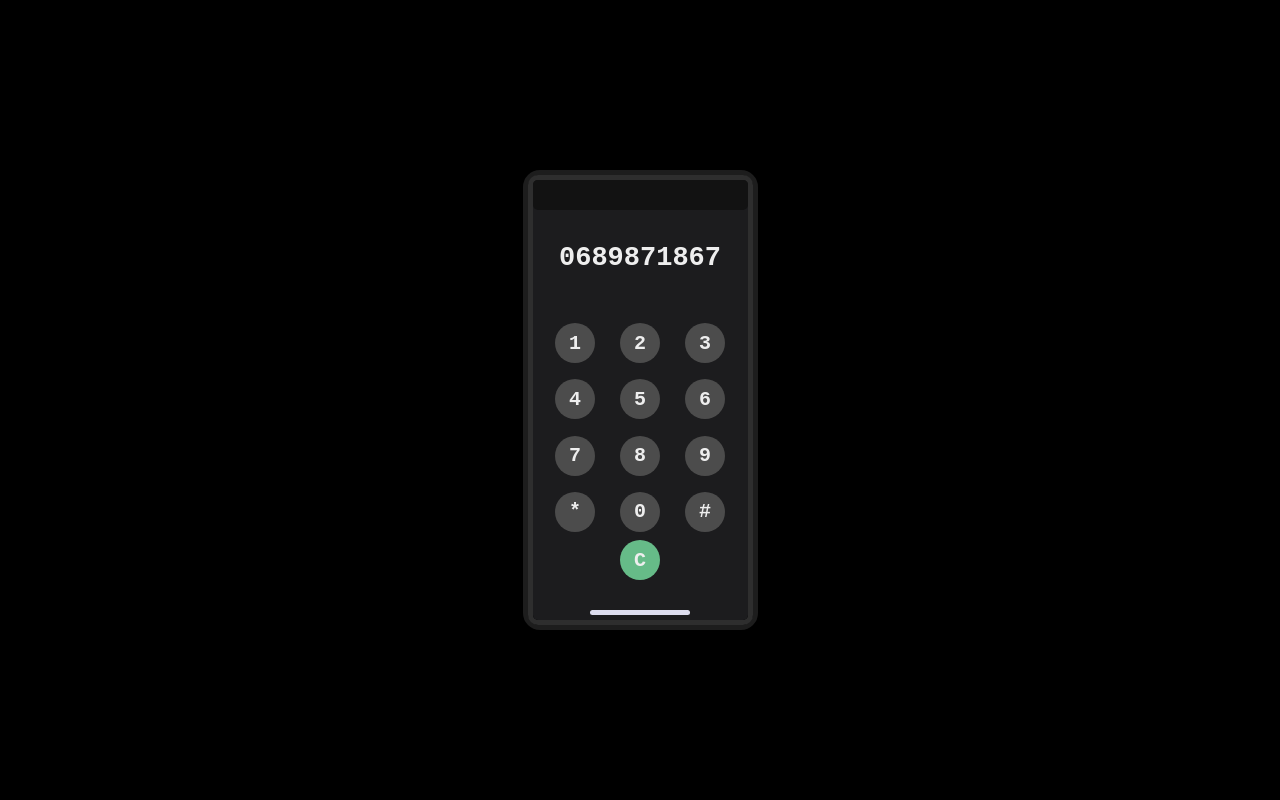
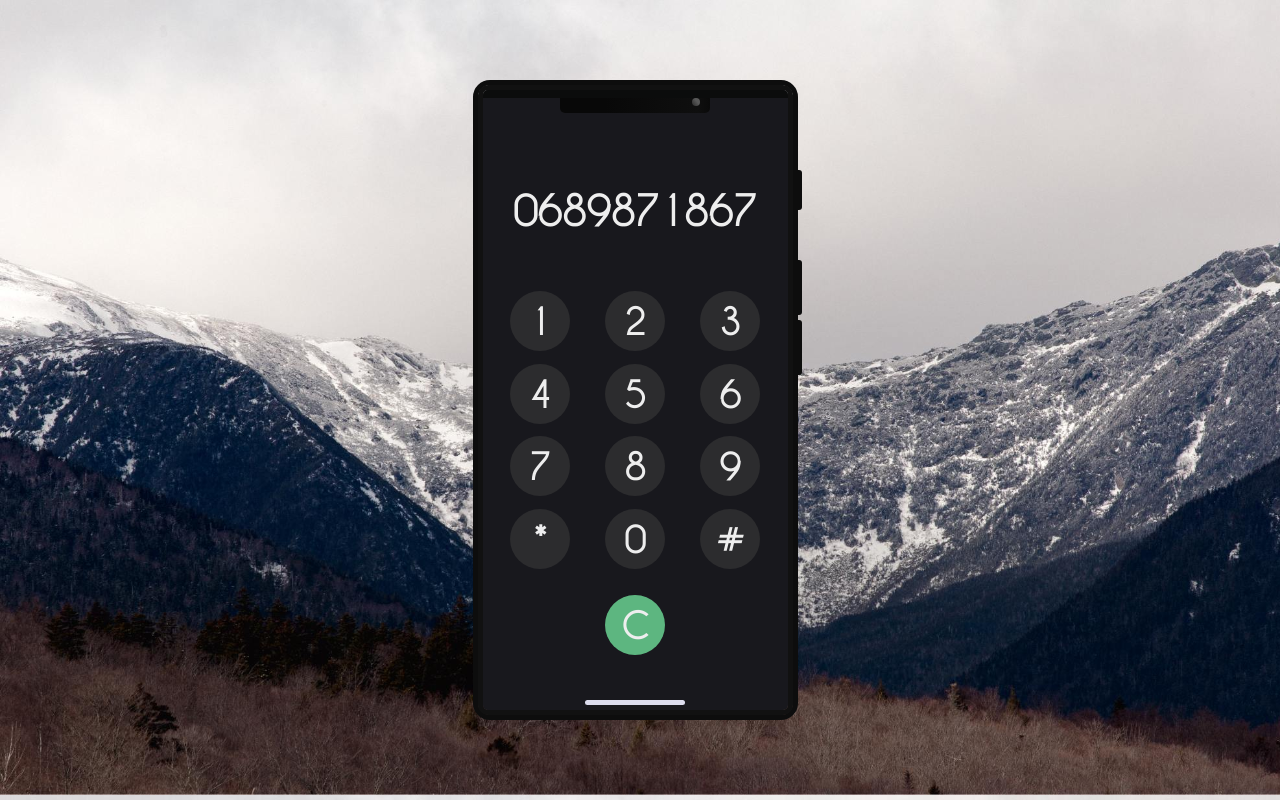
Before and after one commit to hexxt-git/phone-number-validator, a plain HTML site: page index.html in a window 1280 px wide. Drawn offline with Linux system fonts and the light colour scheme.

Commit message:
update to the design

```diff
--- a/index.html
+++ b/index.html
@@ -7,11 +7,21 @@
         <script defer src="./script.js"></script>
     </head>
     <body>
+        <div id="container">
+            <div id="buttons">
+                <div id="buttons">
+                    <div id="btn1"></div>
+                    <div id="btn2"></div>
+                    <div id="btn3"></div>
+                </div>
+            </div>
             <div id="a">
                 <div id="b">
                     <div id="c">
                         <div id="top">
-
+                            <div id="camera">
+                                <div></div>
+                            </div>
                         </div>
                         <div id="phone">
                             0689871867
@@ -35,5 +45,6 @@
                     </div>
                 </div>
             </div>
+        </div>
     </body>
 </html>
--- a/style.css
+++ b/style.css
@@ -1,36 +1,70 @@
+@font-face {
+    font-family: CaviarDreams;
+    src: url(CaviarDreams.ttf);
+  }
 body{
-    background-color: #000;
+    background: url(./freenaturestock-1955.jpg);
+    background-size: cover;
     color: #EEE;
     font-family: monospace;
     font-weight: bold;
     margin: 0px;
     height: calc(100vh - 5px);
-    font-family: monospace;
+    font-family: CaviarDreams;
+
+}
+#container{
     height: 100vh;
     display: flex;
     justify-content: center;
     align-items: center;
-    --number: 25px;
+    --number: 35px;
+    flex-direction: row-reverse;
+}
+#buttons{
+    width: 10px;
+    height: 600px;
+}
+#btn1{
+    width: 4px;
+    height: 40px;
+    margin-top: 70px;
+    background-color: #0D0D0D;
+    border-radius: 0px 3px 3px 0px;
+}
+#btn2{
+    width: 4px;
+    height: 55px;
+    margin-top: 50px;
+    background-color: #0D0D0D;
+    border-radius: 0px 3px 3px 0px;
+}
+#btn3{
+    width: 4px;
+    height: 55px;
+    margin-top: 5px;
+    background-color: #0D0D0D;
+    border-radius: 0px 3px 3px 0px;
 }
 #a{
     width: calc(var(--number) * 9);
     height: calc(var(--number) * 18);
-    border: #1d1d1d solid 5px;
+    border: #0D0D0D solid 5px;
     border-radius: 17px;
 }
 #b{
     height: calc(100% - 10px);
     width: calc(100% - 10px);
-    border: #2e2e2e solid 5px;
+    border: #111 solid 5px;
     border-radius: 10px;
 }
 #c{
     width: 100%;
     height: 100%;
-    background-color: #1c1c1e;
+    background-color: #18181d;
     border-radius: 5px;
     display: grid;
-    grid-template-rows: 30px 1fr 3fr 30px;
+    grid-template-rows: 55px 1fr 3fr 45px;
 }
 #numbers{
     display: grid;
@@ -40,24 +74,34 @@ body{
     border-radius: 5px;
 }
 .number{
-    background-color: rgb(76, 76, 76);
+    background-color: rgb(44, 44, 46);
     border-radius: 50%;
-    width:  40px;
-    height: 40px;
+    width:  60px;
+    height: 60px;
     margin: auto;
     display: flex;
     justify-content: center;
     align-items: center;
     cursor: pointer;
     user-select: none;
-    font-size: 20px;
+    font-size: 35px;
+}
+.number:hover{
+    background-color: rgb(54, 54, 56);
+}
+.number:active{
+    background-color: rgb(42, 42, 44);
 }
 #nC{
     grid-column: 2/3;
-    background-color: #6B8;
+    margin-top: 20px;
+    background-color: rgb(93, 182, 128);
+}
+#nC:hover{
+    background-color: rgb(71, 167, 109);
 }
 #phone{
-    font-size: 27px;
+    font-size: 40px;
     text-align: center;
     display: flex;
     align-items: center;
@@ -72,6 +116,22 @@ body{
     margin-bottom: 5px;
 }
 #top{
-    background-color: rgb(18, 18, 18);
     border-radius: 5px;
+    border-top: rgb( 11, 12, 12) solid 8px;
 }
+#camera{
+    background: rgb(13,13,13);
+    background: linear-gradient(90deg, rgb( 8, 8, 8) 30%, rgb(15, 15, 15) 92%, rgb(10, 10, 10) 100%);
+    width: 150px;
+    height: 15px;
+    margin: auto;
+    border-radius: 0px 0px 5px 5px;
+}
+#camera div{
+    width: 8px;
+    height: 8px;
+    border-radius: 50%;
+    margin-left: auto;
+    margin-right: 10px;
+    background: linear-gradient(52deg, rgb(43, 43, 43) 0%, rgb(88, 88, 88) 60%);
+}
```
Also changed, not shown: freenaturestock-1955.jpg (added). Lines whose indentation alone changed are shown as unchanged.
